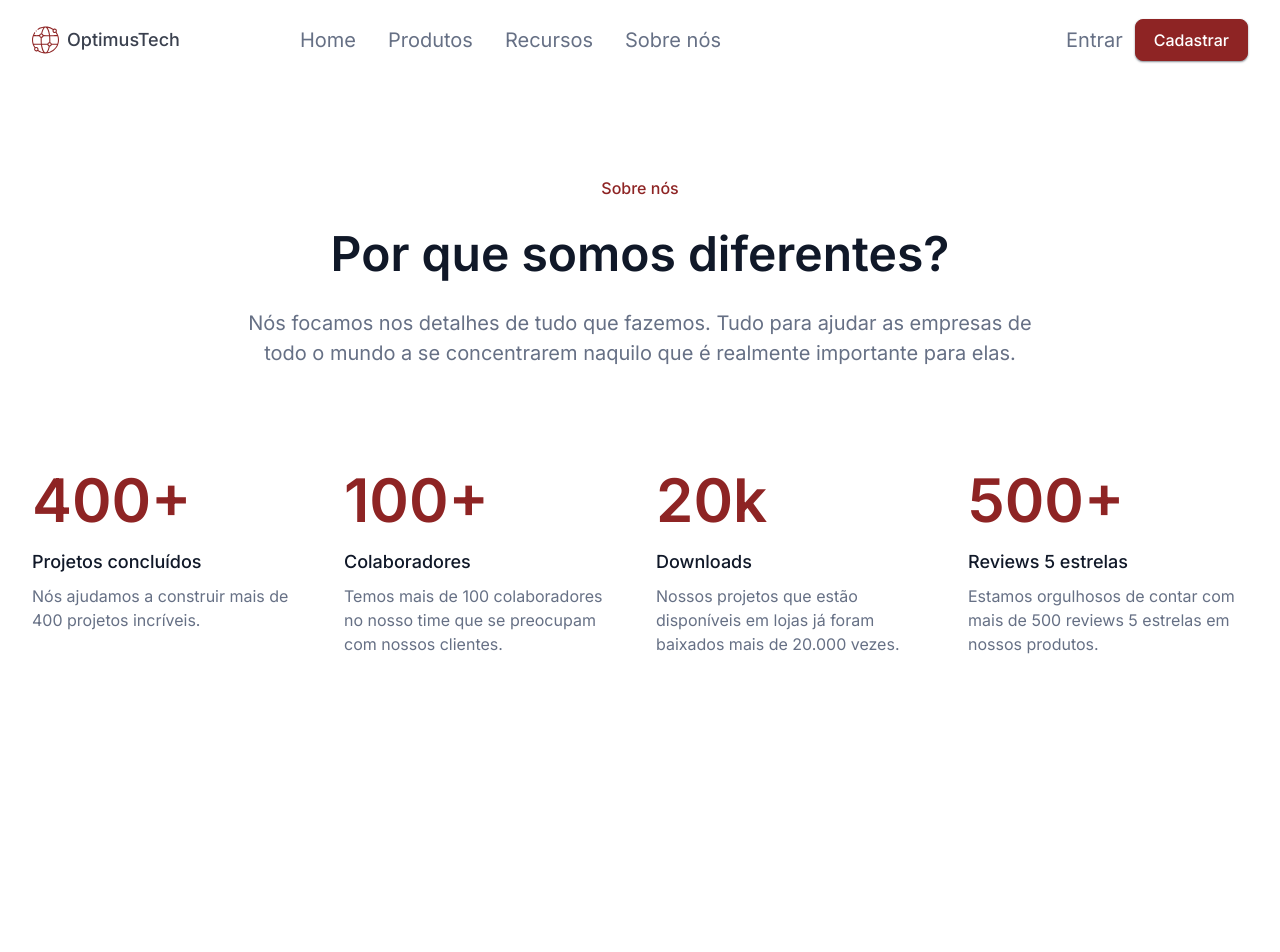
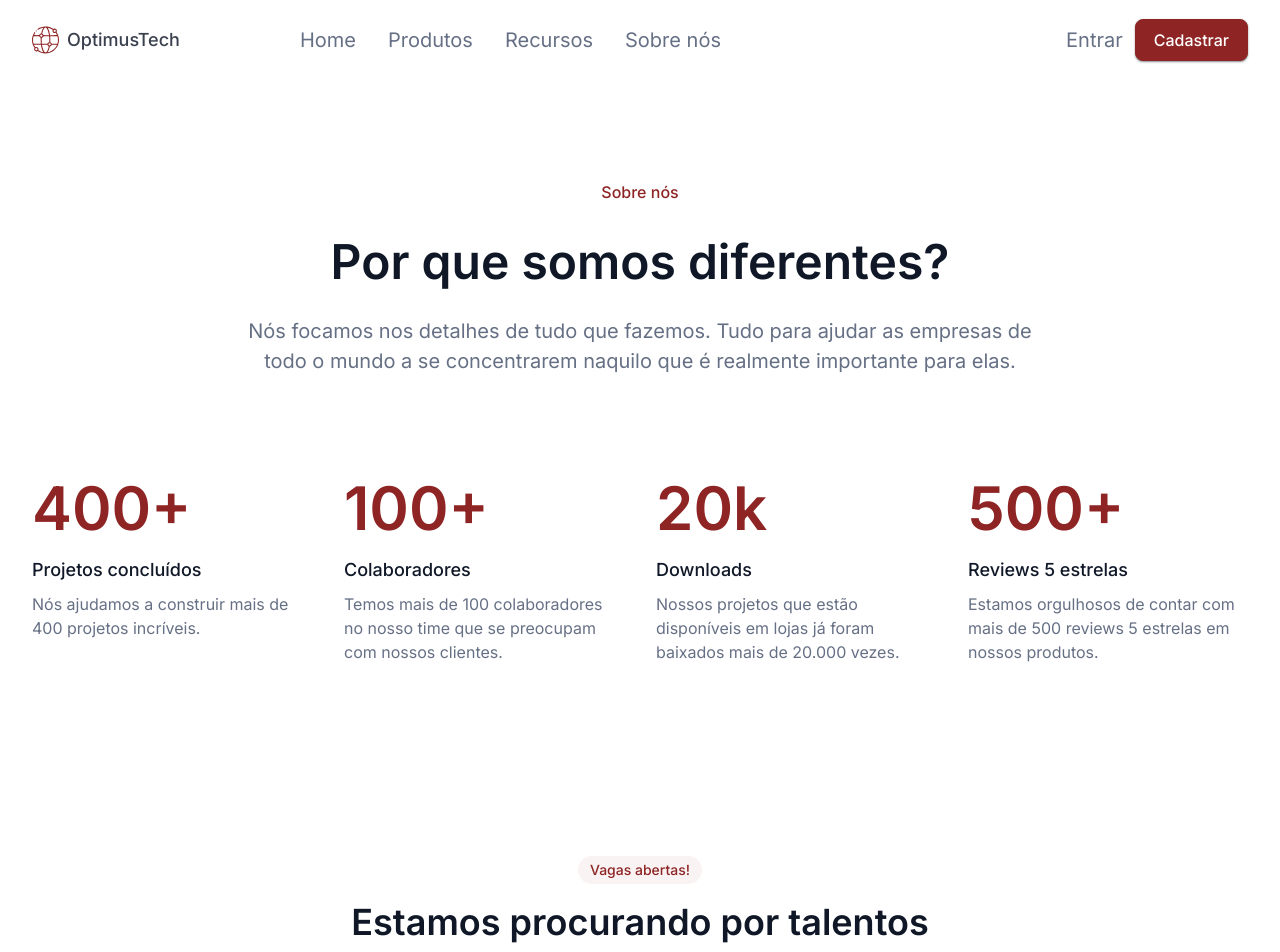
Before and after one commit to Epiled/7-days-optimus-tech, a React (Create React App) app: page / in a window 1280 px wide. Shown: the top 952 px of the page. Before the commit the page ends 800 px from the top, so only its background shows below. Built offline with nearby package versions, Linux system fonts and the light colour scheme.

Commit message:
Adição de seção procura talento

```diff
--- a/src/components/SecaoBase/SecaoBase.module.scss
+++ b/src/components/SecaoBase/SecaoBase.module.scss
@@ -9,11 +9,20 @@
   text-align: center;
   padding: 9.6rem 0;
 
-  span {
+  &__intro {
     color: $vermelho;
     font-size: 1.4rem;
     font-weight: 500;
     line-height: 2rem;
+    background: $vermelho-005;
+    border-radius: 1.6rem;
+    padding: .4rem 1.2rem;
+
+    &--principal {
+      font-size: 1.6rem;
+      line-height: 2.4rem;
+      background: none;
+    }
   }
 
   h1 {
@@ -37,16 +46,13 @@
       margin-top: 8rem;
     }
 
-    span {
-      font-size: 1.6rem;
-      line-height: 2.4rem;
-    }
-
     h1 {
       font-size: 4.8rem;
       line-height: 6rem;
     }
-
   }
 
+  &__imagem {
+    margin: 6.4rem 0;
+  }
 }
--- a/src/components/SecaoBase/index.tsx
+++ b/src/components/SecaoBase/index.tsx
@@ -3,26 +3,32 @@ import styles from './SecaoBase.module.scss';
 import classNames from 'classnames';
 
 interface Props {
-  destaque: string,
+  destaque?: string,
   titulo: string,
   texto: string,
   principal?: boolean
+  imagem?: string
 }
 
-export default function SecaoBase({ destaque, titulo, texto, principal = false }: Props) {
+export default function SecaoBase({ destaque, titulo, texto, principal = false, imagem }: Props) {
 
   return (
     <section className={classNames(
       styles.secaoBase,
       { [styles['secaoBase--principal']]: principal })
     }>
-      <span>{destaque}</span>
+      <span
+        className={classNames(
+          styles.secaoBase__intro,
+          { [styles['secaoBase__intro--principal']]: principal })
+        }>{destaque}</span>
       <h1>
         {titulo}
       </h1>
       <p>
         {texto}
       </p>
+      {imagem && <img className={styles.secaoBase__imagem} src={imagem} />}
     </section>
   );
 }
--- a/src/pages/App.tsx
+++ b/src/pages/App.tsx
@@ -1,7 +1,7 @@
 import PaginaPadrao from 'components/PaginaPadrao';
 import Menu from '../components/Menu';
 import SecaoBase from 'components/SecaoBase';
-import Infos from 'components/Infos';
+import Metricas from 'components/Metricas';
 
 function App() {
   return (
@@ -14,7 +14,13 @@ function App() {
           texto={'Nós focamos nos detalhes de tudo que fazemos. Tudo para ajudar as empresas de todo o mundo a se concentrarem naquilo que é realmente importante para elas.'}
           principal={true}
         />
-        <Infos />
+        <Metricas />
+        <SecaoBase
+          destaque={'Vagas abertas!'}
+          titulo={'Estamos procurando por talentos'}
+          texto={'Somos uma equipe 100% remota com pessoas do Brasil inteiro.'}
+          imagem={'/assets/imgs/procura-talentos.png'}
+        />
       </PaginaPadrao>
     </div>
   );
--- a/src/styles/_variaveis.scss
+++ b/src/styles/_variaveis.scss
@@ -1,4 +1,5 @@
 $base-white: rgba(255, 255, 255, 1);
+$gray: rgba(58, 64, 78, 1);
 $gray-200: rgba(234, 236, 240, 1);
 $gray-400: rgba(152, 162, 179, 1);
 $gray-50: rgba(249, 250, 251, 1);
@@ -6,7 +7,6 @@ $gray-500: rgba(102, 112, 133, 1);
 $gray-900: rgba(16, 24, 40, 1);
 $gray-900-005: rgba(16, 24, 40, .5);
 $vermelho: rgba(142, 36, 36, 1);
-$gray: rgba(58, 64, 78, 1);
 $vermelho-005: rgba(142, 36, 36, 0.05);
 $vermelho-003: rgba(195, 25, 25, 0.03);
 $white-alt: rgba(208, 213, 221, 1);
```
Also changed, not shown: public/assets/imgs/procura-talentos.png (added), src/components/Metricas/Informacoes.module.scss (renamed from src/components/Infos/Informacoes.module.scss), src/components/Metricas/Item/Item.module.scss (renamed from src/components/Infos/Item/Item.module.scss), src/components/Metricas/Item/index.tsx (renamed from src/components/Infos/Item/index.tsx), src/components/Metricas/index.tsx (renamed from src/components/Infos/index.tsx).
